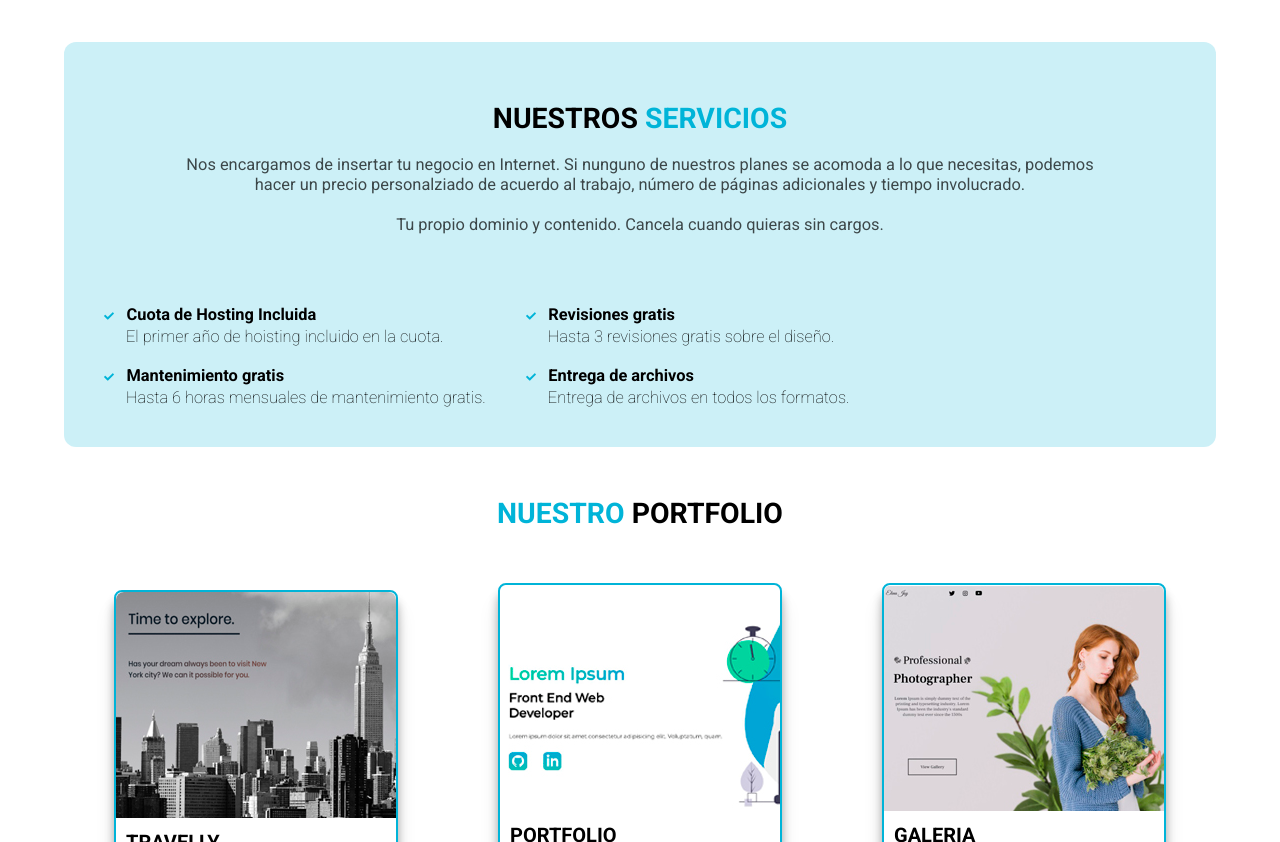
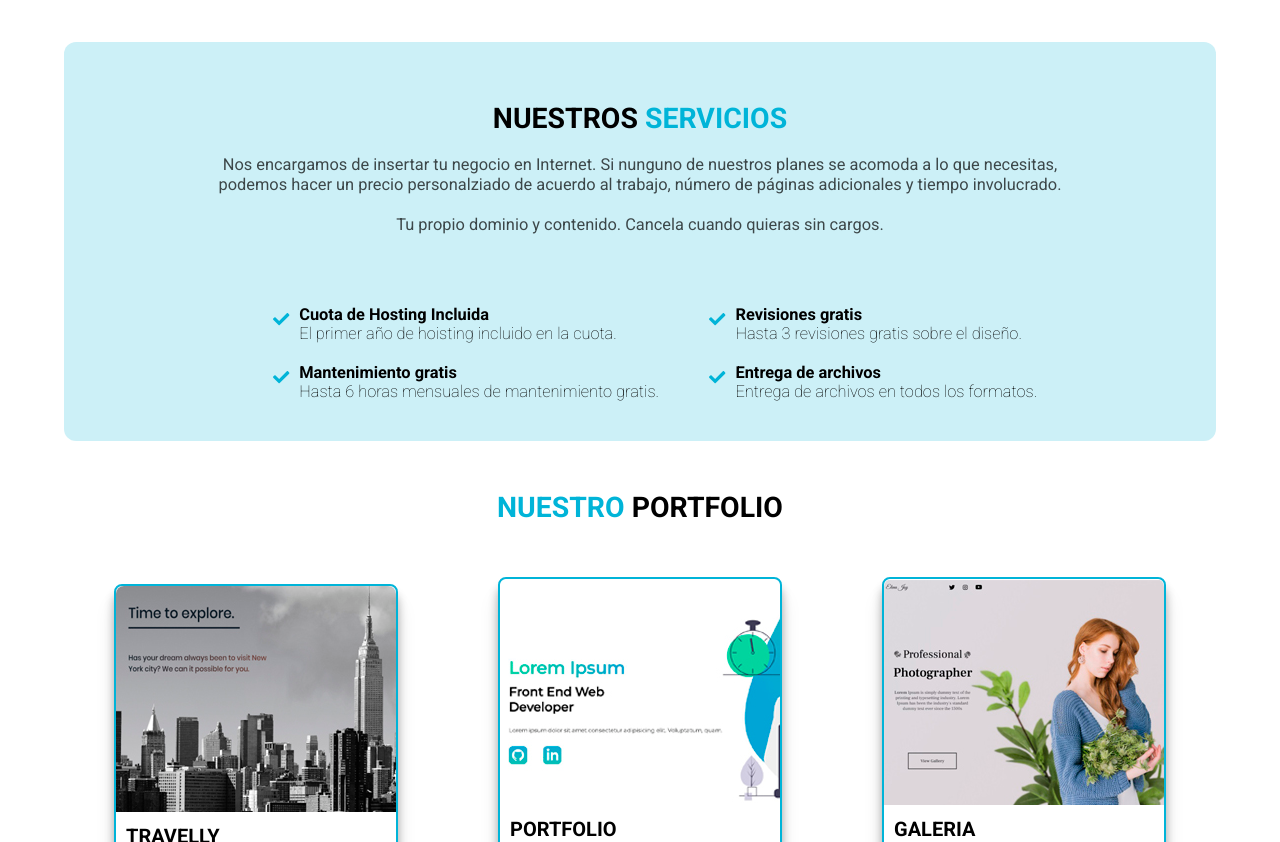
Before and after one commit to AdrielIg/WebDevArg, a plain HTML site: page index.html in a window 1280 px wide. Shown: the part 1920-2762 px from the top of the page. Drawn offline with Linux system fonts and the light colour scheme.

Commit message:
fix styles

```diff
--- a/index.html
+++ b/index.html
@@ -161,26 +161,42 @@
             <div class="caracteristicas">
               <div class="caracteristicas-1">
                 <div class="tarjetas">
+                  <div class="icon-wrapper">
                     <i class="fas fa-check"></i>
+                  </div>
+                  <div class="card-wrapper">
                     <h4>Cuota de Hosting Incluida</h4>
                     <p>El primer año de hoisting incluido en la cuota.</p>
                   </div>
+                </div>
                 <div class="tarjetas">
+                  <div class="icon-wrapper">
                     <i class="fas fa-check"></i>
+                  </div>
+                  <div class="card-wrapper">
                     <h4>Mantenimiento gratis</h4>
                     <p>Hasta 6 horas mensuales de mantenimiento gratis.</p>
                   </div>
                 </div>
+              </div>
               <div class="caracteristicas-2">
                 <div class="tarjetas">
+                  <div class="icon-wrapper">
                     <i class="fas fa-check"></i>
+                  </div>
+                  <div class="card-wrapper">
                     <h4>Revisiones gratis</h4>
                     <p>Hasta 3 revisiones gratis sobre el diseño.</p>
                   </div>
+                </div>
                 <div class="tarjetas">
+                  <div class="icon-wrapper">
                     <i class="fas fa-check"></i>
+                  </div>
+                  <div class="card-wrapper">
                     <h4>Entrega de archivos</h4>
                     <p>Entrega de archivos en todos los formatos.</p>
+                  </div>
                 </div>
               </div>
             </div>
--- a/style.css
+++ b/style.css
@@ -54,7 +54,7 @@ h1 {
   text-transform: uppercase;
   letter-spacing: 0.2rem;
   font-size: var(--header1);
-  -webkit-text-stroke: 0.1rem white;
+  -webkit-text-stroke: 0.14rem white;
   margin-left: 2rem;
 }
 ul {
@@ -325,7 +325,7 @@ header > img {
 
   background-color: rgba(0, 180, 216, 0.2);
   border-radius: 12px;
-  padding: 4rem 0;
+  padding: 4rem 2rem;
 }
 
 .descripcion-precio {
@@ -351,27 +351,31 @@ header > img {
   display: flex;
   margin-top: 5rem;
   text-align: center;
+  justify-content: center;
 }
 
 .tarjetas {
   margin-top: 2rem;
   text-align: left;
   margin-left: 4rem;
+  display: flex;
 }
-
+.card-wrapper {
+  padding: 0 1rem;
+}
+.icon-wrapper {
+  padding: 0.5rem 0;
+  font-size: var(--mini-tittle);
+}
 .fa-check {
   color: var(--main-color);
 }
 
 .tarjetas h4 {
-  display: inline-block;
   font-size: var(--mini-tittle);
-  margin-left: 1rem;
 }
 
 .tarjetas p {
-  margin-left: 2.2rem;
-  margin-top: 0.3rem;
   font-size: var(--mini-tittle);
   font-weight: 200;
 }
@@ -905,10 +909,6 @@ footer p {
     height: 50vh;
     flex: 1 1 40rem;
   }
-
-  .caracteristicas {
-    justify-content: center;
-  }
 }
 
 .hide {
@@ -1052,6 +1052,8 @@ footer p {
     align-items: center;
     margin-bottom: 2rem;
   }
+  .caracteristicas-2 {
+  }
 
   .tarjetas {
     margin-left: 0rem;
```
Lines whose indentation alone changed are shown as unchanged.
